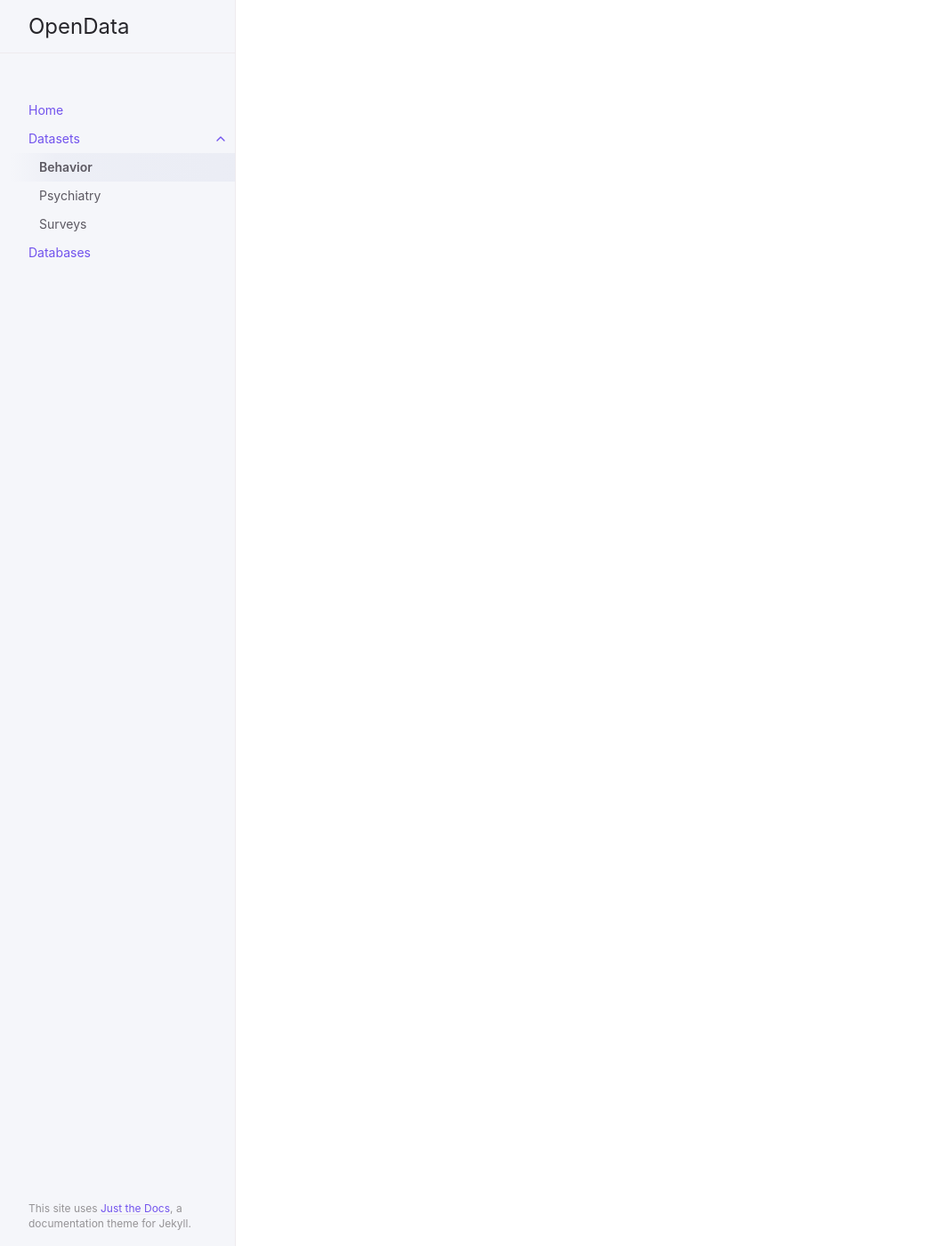
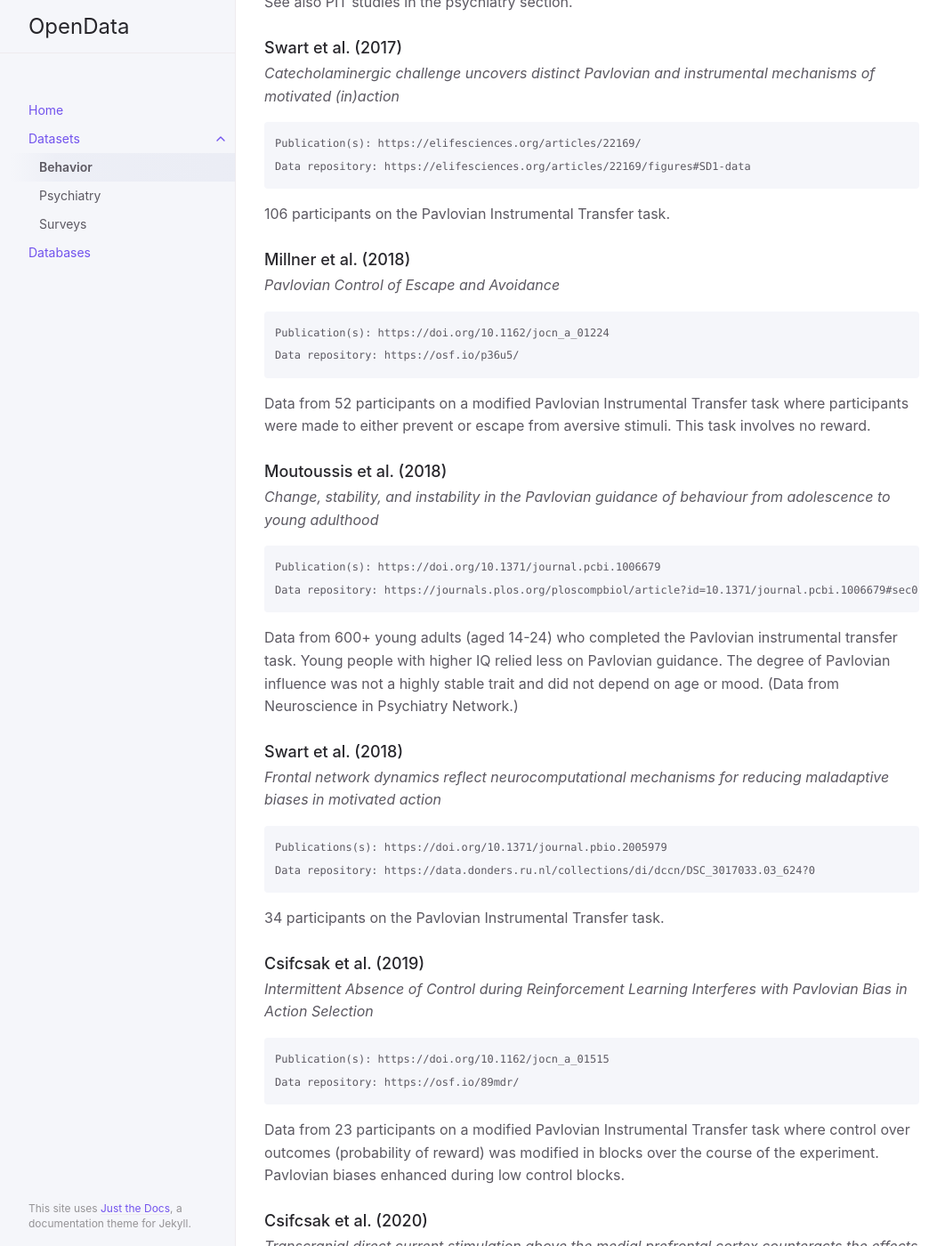
Before and after one commit to nivlab/opendata, a Jekyll site: the page built from docs/datasets/behavior.md, in a window 1280 px wide and 1400 px high, scrolled down 5294 px. Shown: the whole window at 89% size, without its empty margins (107-1169 px from the left). Built offline with Jekyll 4.4.1, drawn with Linux system fonts in a browser that asks for light colours; some of the changed text lies outside the part shown.

Commit message:
add handful of additional datasets

````diff
--- a/docs/datasets/behavior.md
+++ b/docs/datasets/behavior.md
@@ -54,6 +54,15 @@ Data repository: https://zenodo.org/record/1491449
 
 The aggregated data from 28 publications of experiments studying decisions from description and experience.
 
+### Rutledge et al. (2021)
+*Risky decision and happiness task: The Great Brain Experiment smartphone app*
+```
+Publication(s): https://doi.org/10.1073/pnas.1407535111, https://doi.org/10.1016/j.cub.2016.05.017
+Data repository: https://doi.org/10.5061/dryad.prr4xgxkk
+```
+
+This resource consists of data from a risky decision and happiness task that was part of The Great Brain Experiment (GBE) smartphone app. Data were collected from 47,067 participants aged 18+ between March 8, 2013 and October 5, 2015. These anonymous unpaid participants completed the task a total of 91,058 times making approximately 2.7 million choices and 1.1 million happiness ratings in total. This resource represents at least 6,000 hours of task data. A subset of 1,858 participants also completed a depression questionnaire and answered five questions about their depression history.
+
 ---
 
 ## Reinforcement Learning
@@ -76,15 +85,6 @@ Data repository: https://figshare.com/articles/dataset/Behavioral_data_and_data_
 
 The behavior from 85 participants who performed a simple 2-arm bandit task.
 
-### Swart et al. (2017)
-*Catecholaminergic challenge uncovers distinct Pavlovian and instrumental mechanisms of motivated (in)action*
-```
-Publications: https://elifesciences.org/articles/22169/
-Data repository: https://elifesciences.org/articles/22169/figures#SD1-data
-```
-
-106 participants on the Pavlovian Instrumental Transfer task.
-
 ### Correa et al. (2018)
 *How the Level of Reward Awareness Changes the Computational and Electrophysiological Signatures of Reinforcement Learning*
 ```
@@ -94,14 +94,14 @@ Data repository: https://figshare.com/articles/Codes_and_Data_-_Correa_et_al_JNe
 
 A study investigating the effects of stimulus visibility on reward learning and choice.
 
-### Swart et al. (2018)
-*Frontal network dynamics reflect neurocomputational mechanisms for reducing maladaptive biases in motivated action*
+### Konstantinidis et al. (2018)
+*Magnitude and incentives: revisiting the overweighting of extreme events in risky decisions from experience*
 ```
-Publications(s): https://doi.org/10.1371/journal.pbio.2005979
-Data repository: https://data.donders.ru.nl/collections/di/dccn/DSC_3017033.03_624?0
+Publication(s): https://doi.org/10.3758/s13423-017-1383-8
+Data repository: https://osf.io/z57tn/
 ```
 
-34 participants on the Pavlovian Instrumental Transfer task.
+Data from N=202 participants on a simple risky bandit task, which examined how the magnitude of prospective outcomes impacted risk preferences.
 
 ### Wu et al. (2018)
 *Generalization guides human exploration in vast decision spaces*
@@ -159,3 +159,76 @@ Data repository: http://www.github.com/glamlab/gaze-bias-differences
 ```
 
 An investigation of the strength of the relationship between eye gaze and choice across four different simple choice experiments. They report that an association between gaze and choice is present for most individuals, but differs considerably in strength.
+
+---
+
+## Pavlovian Instrumental Transfer
+
+See also PIT studies in the psychiatry section.
+
+### Swart et al. (2017)
+*Catecholaminergic challenge uncovers distinct Pavlovian and instrumental mechanisms of motivated (in)action*
+```
+Publication(s): https://elifesciences.org/articles/22169/
+Data repository: https://elifesciences.org/articles/22169/figures#SD1-data
+```
+
+106 participants on the Pavlovian Instrumental Transfer task.
+
+### Millner et al. (2018)
+*Pavlovian Control of Escape and Avoidance*
+```
+Publication(s): https://doi.org/10.1162/jocn_a_01224
+Data repository: https://osf.io/p36u5/
+```
+
+Data from 52 participants on a modified Pavlovian Instrumental Transfer task where participants were made to either prevent or escape from aversive stimuli. This task involves no reward.
+
+### Moutoussis et al. (2018)
+*Change, stability, and instability in the Pavlovian guidance of behaviour from adolescence to young adulthood*
+```
+Publication(s): https://doi.org/10.1371/journal.pcbi.1006679
+Data repository: https://journals.plos.org/ploscompbiol/article?id=10.1371/journal.pcbi.1006679#sec016
+```
+
+Data from 600+ young adults (aged 14-24) who completed the Pavlovian instrumental transfer task. Young people with higher IQ relied less on Pavlovian guidance. The degree of Pavlovian influence was not a highly stable trait and did not depend on age or mood. (Data from Neuroscience in Psychiatry Network.)
+
+### Swart et al. (2018)
+*Frontal network dynamics reflect neurocomputational mechanisms for reducing maladaptive biases in motivated action*
+```
+Publications(s): https://doi.org/10.1371/journal.pbio.2005979
+Data repository: https://data.donders.ru.nl/collections/di/dccn/DSC_3017033.03_624?0
+```
+
+34 participants on the Pavlovian Instrumental Transfer task.
+
+### Csifcsak et al. (2019)
+*Intermittent Absence of Control during Reinforcement Learning Interferes with Pavlovian Bias in Action Selection*
+```
+Publication(s): https://doi.org/10.1162/jocn_a_01515
+Data repository: https://osf.io/89mdr/
+```
+
+Data from 23 participants on a modified Pavlovian Instrumental Transfer task where control over outcomes (probability of reward) was modified in blocks over the course of the experiment. Pavlovian biases enhanced during low control blocks.
+
+### Csifcsak et al. (2020)
+*Transcranial direct current stimulation above the medial prefrontal cortex counteracts the effects of diminished outcome controllability during reinforcement learning*
+```
+Publication(s): https://psyarxiv.com/rbeuz/
+Data repository: https://osf.io/d6eqk/
+```
+
+Data from 52 participants on a modified Pavlovian Instrumental Transfer task where control over outcomes (probability of reward) was modified in blocks over the course of the experiment. Pavlovian biases enhanced during low control blocks. Participants also undergoing tDCS stimulation.
+
+---
+
+## Development
+
+### Bach et al. (2020)
+*Predictors of risky foraging behaviour in healthy young people*
+```
+Publication(s): https://doi.org/10.1038/s41562-020-0867-0
+Data repository: https://osf.io/mnbfy/
+```
+
+Data from 781 young adults (aged 14-24) who completed a risky foraging task. Sex was found to be the most important predictor of cautious behaviour and performance. Other independent predictors of cautiousness and performance were self-reported daringness, IQ and self-reported cognitive complexity. No evidence for an impact of age or maturation. (Data from Neuroscience in Psychiatry Network.)
````
Also changed, not shown: docs/datasets/psychiatry.md (+16 -0 lines), 2 other files.
